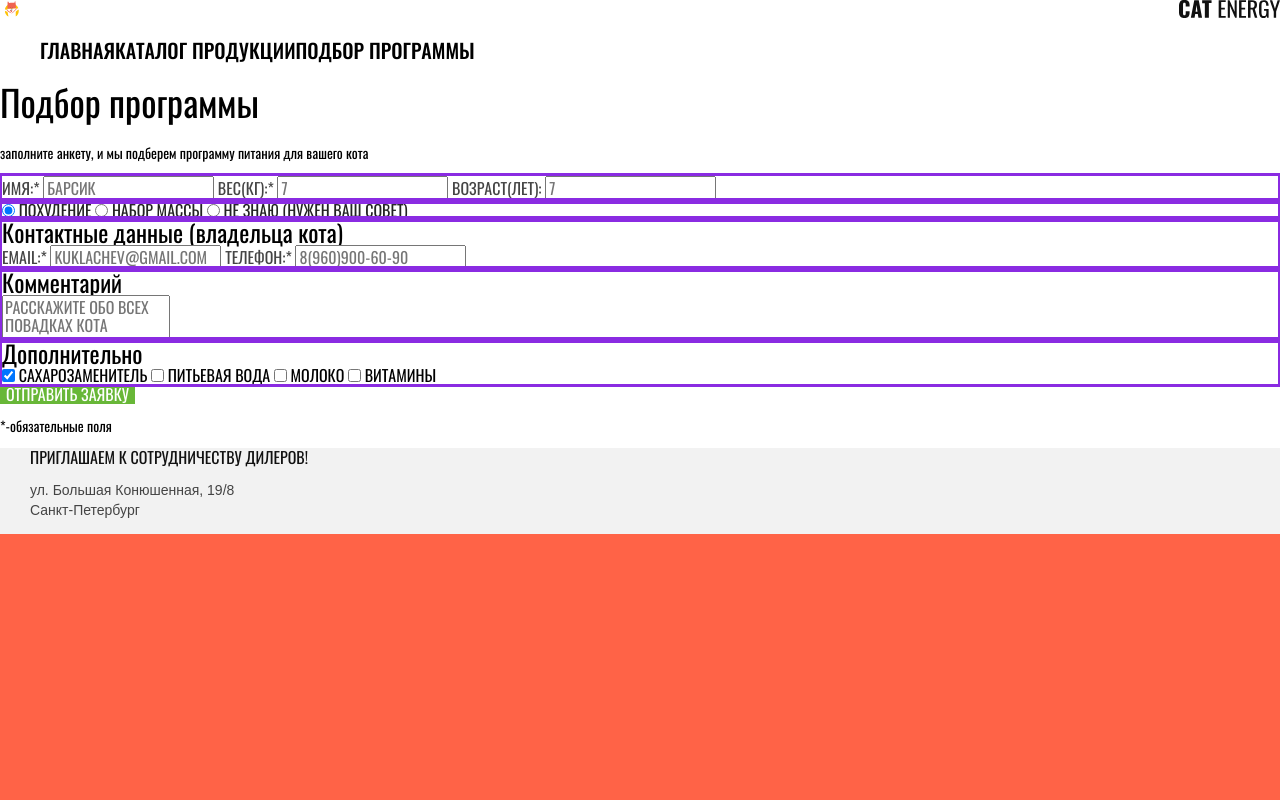
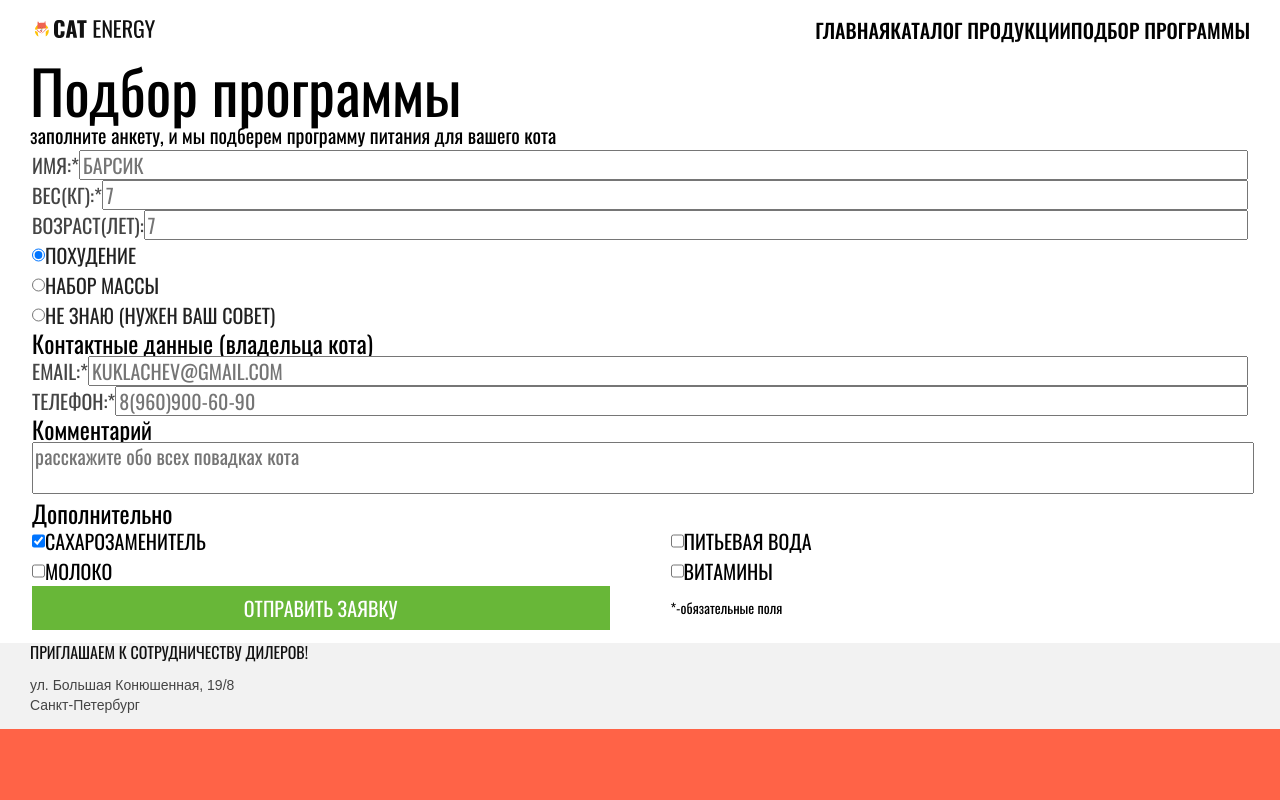
Before and after one commit to Antony703/1591651-cat-energy-21, a website: page source/form.html in a window 1280 px wide. Shown: the top 800 px of the page. Drawn offline with nearby package versions, Linux system fonts and the light colour scheme; files that its build step writes are made by us from their sources; files whose address does not match are found by name.

Commit message:
module4-task2

```diff
--- a/source/form.html
+++ b/source/form.html
@@ -8,8 +8,9 @@
   <link href="css/style.css" rel="stylesheet">
 </head>
 
-<body class="page__body">
-  <header class="page-header">
+<body class="page__body page__body-container">
+  <header class="page-header page-header--form">
+    <div class="page-header__wrapper container">
       <div class="page-header__container">
         <a class="page-header__logo">
           <img class="page-header__logo-image" src="img/logo-mobile.svg" width="24" height="16" alt="Cat energy logo">
@@ -41,68 +42,89 @@
           </ul>
         </div>
       </nav>
+    </div>
   </header>
   <main class="page-main">
-    <h1 class="page__form-header page-title"> Подбор программы</h1>
-    <p class="page__form-header-description">заполните анкету, и мы подберем
+    <h1 class="page__form-header page-title container"> Подбор программы</h1>
+    <p class="page__form-header-description container">заполните анкету, и мы подберем
       программу питания для вашего кота</p>
-    <form class="page__form form" action="https://echo.htmlacademy.ru" method="POST">
+    <form class="page__form form container" action="https://echo.htmlacademy.ru" method="POST">
       <div class="form__container">
         <fieldset class="form__properties">
+          <div class="form__input-wrapper">
             <label class="form__label form__label--text" for="name">имя:* </label>
-          <input class="form__input form__input--text" type="text" placeholder="БАРСИК" name="name" id="name" required>
-
+            <input class="form__input form__input--text" type="text" placeholder="БАРСИК" name="name" id="name"
+              required>
+          </div>
+          <div class="form__input-wrapper">
             <label class="form__label form__label--text" for="weight">вес(кг):* </label>
             <input class="form__input form__input--text" type="text" placeholder="7" name="weight" id="weight" required>
-
+          </div>
+          <div class="form__input-wrapper">
             <label class="form__label form__label--text" for="age">возраст(лет): </label>
             <input class="form__input form__input--number" type="number" placeholder="7" name="age" id="age">
+          </div>
         </fieldset>
         <fieldset class="form__programm">
+          <div class="form__input-wrapper">
             <input class="form__input form__input--radio" type="radio" name="program" value="slim" id="slim" checked>
             <label class="form__label form__label--radio" for="slim">похудение</label>
-
+          </div>
+          <div class="form__input-wrapper">
             <input class="form__input form__input--radio" type="radio" name="program" value="pro" id="pro">
             <label class="form__label form__label--radio" for="pro">набор массы</label>
-
+          </div>
+          <div class="form__input-wrapper">
             <input class="form__input form__input--radio" type="radio" name="program" value="ask" id="ask">
             <label class="form__label form__label--radio" for="ask">не знаю (нужен ваш совет)</label>
+          </div>
         </fieldset>
       </div>
       <fieldset class="form__contacts">
         <legend class="form__legend">Контактные данные (владельца кота)</legend>
-
+        <div class="form__container">
+          <div class="form__input-wrapper">
             <label class="form__label form__label--email" for="email">email:*</label>
             <input class="form__input form__input--email" type="email" name="email" placeholder="KUKLACHEV@GMAIL.COM"
               id="email" required>
-
+          </div>
+          <div class="form__input-wrapper">
             <label class="form__label form__label--tel" for="tel">телефон:*</label>
             <input class="form__input form__input--tel" type="tel" name="tel" placeholder="8(960)900-60-90" id="tel"
               required>
+          </div>
+        </div>
       </fieldset>
       <fieldset class="form__comment">
         <legend class="form__legend">Комментарий</legend>
-        <textarea class="form__comment-text" name="comment" placeholder="РАССКАЖИТЕ ОБО ВСЕХ ПОВАДКАХ КОТА"
+        <textarea class="form__comment-text" name="comment" placeholder="расскажите обо всех повадках кота"
           aria-label="напишите о повадках кота"></textarea>
       </fieldset>
       <fieldset class="form__extra">
         <legend class="form__legend">Дополнительно</legend>
-
+        <div class="form__extra-wrapper">
+          <div class="form__input-wrapper">
             <input class="form__input form__input--checkbox" type="checkbox" name="sweetener" id="sweetener" checked>
             <label class="form__label form__label--checkbox" for="sweetener">сахарозаменитель</label>
-
+          </div>
+          <div class="form__input-wrapper">
             <input class="form__input form__input--checkbox" type="checkbox" name="water" id="water">
             <label class="form__label form__label--checkbox" for="water">питьевая вода</label>
-
+          </div>
+          <div class="form__input-wrapper">
             <input class="form__input form__input--checkbox" type="checkbox" name="milk" id="milk">
             <label class="form__label form__label--checkbox" for="milk">молоко</label>
-
+          </div>
+          <div class="form__input-wrapper">
             <input class="form__input form__input--checkbox" type="checkbox" name="vitamin" id="vitamin">
             <label class="form__label form__label--checkbox" for="vitamin">витамины</label>
+          </div>
+          <button class="button form__submit" type="submit">отправить заявку</button>
+          <p class="form__required-fields">*-обязательные поля</p>
+        </div>
       </fieldset>
 
-      <button class="button form__submit" type="submit">отправить заявку</button>
-      <p class="form__required-fields">*-обязательные поля</p>
+
     </form>
   </main>
   <footer class="page-footer page-footer--form">
--- a/source/less/block/container.less
+++ b/source/less/block/container.less
@@ -1,6 +1,7 @@
 .container {
   // min-width: @mobile-width;
   // max-width: @desktop-width;
+  box-sizing: border-box;
   margin: 0 auto;
   padding: 0 20px;
 
--- a/source/less/block/form.less
+++ b/source/less/block/form.less
@@ -1,12 +1,20 @@
+.form {
+  @media (min-width:@tablet-width) {
+    font-size: 20px;
+    line-height: 30px;
+  }
+}
+
 .form fieldset {
-  outline: 3px solid blueviolet;
+  // outline: 3px solid blueviolet;
 
   border: none;
   padding: 0;
 }
+
 .form__container {
   @media (min-width:@desktop-width) {
-    display:grid;
+    display: grid;
     grid-template-columns: 1fr 1fr;
     gap: 100px;
   }
@@ -28,6 +36,18 @@
 .form__input {
   text-transform: uppercase;
   color: @special_dark-grey;
+
+  &--text,
+  &--number,
+  &--email,
+  &--tel {
+    flex-grow: 1;
+  }
+}
+
+.form__input-wrapper {
+  display: flex;
+  justify-content: flex-start;
 }
 
 .form__legend {
@@ -36,6 +56,7 @@
 }
 
 .form__comment-text {
+  width: 100%;
   color: @special_dark-grey;
   resize: none;
 }
@@ -44,3 +65,31 @@
   font-size: 14px;
   line-height: 16px;
 }
+
+.form__extra-wrapper {
+  display: flex;
+  flex-direction: column;
+
+  @media (min-width:@tablet-width) {
+    display: grid;
+    grid-template-columns: 1fr 1fr;
+    column-gap: 61px;
+  }
+
+  @media (min-width:@desktop-width) {
+    display: grid;
+    grid-template-columns: 1fr 1fr 1fr 1fr;
+    column-gap: 61px;
+  }
+}
+
+@media (min-width:@desktop-width) {
+  .form__submit {
+    grid-column: 1/ span 2;
+  }
+
+
+  .form__required-fields {
+    grid-column: span 2;
+  }
+}
--- a/source/less/block/main-nav.less
+++ b/source/less/block/main-nav.less
@@ -4,11 +4,12 @@
   line-height: 20px;
   font-weight: 500;
   text-transform: uppercase;
-
+  z-index: 1;
 }
 
 .main-nav__list {
   list-style: none;
+
   @media (min-width:@tablet-width) {
     display: flex;
     flex-direction: row;
--- a/source/less/block/page-header.less
+++ b/source/less/block/page-header.less
@@ -1,48 +1,13 @@
-.page-header {
-  // background-color: transparent;
+// .page-header {
+//   background-color: transparent;
 
-  @media (min-width:@desktop-width) {
+
+// }
+.page-header--main {
+   @media (min-width:@desktop-width) {
     color: @basic_white;
   }
 }
-
-// .page-header__background-wrapper {
-//   display: none;
-// }
-// @media (min-width:@desktop-width) {
-//   .page-header {
-//     height: 696px;
-//   }
-//   .page-header__background-wrapper {
-//     display: inline;
-//     position: absolute;
-//     height: 100%;
-//     width: 50%;
-//     top: 0;
-//     right: 0;
-//     z-index: -1;
-//     background-image: url("../../img/index-header-background-desktop.jpg");
-//     background-position: top right;
-//     background-repeat: no-repeat;
-//   }
-// }
-// @media (min-width:@desktop-width) {
-//   .page-header::after {
-//     position: absolute;
-//     content: "";
-//     height: 100%;
-//     width: 50%;
-//     top: 0;
-//     right: 0;
-//     z-index: -1;
-//     background-image: url("../../img/index-header-background-desktop.jpg");
-//     background-position: top right;
-//     background-repeat: no-repeat;
-//     background-color: fade(@basic_green, 85%);
-//     background-blend-mode: overlay;
-//   }
-
-// }
 
 .page-header__wrapper {
   display: flex;
@@ -55,7 +20,6 @@
 
   @media (min-width: @desktop-width) {
     // flex-direction: row;
-
   }
 }
 
--- a/source/less/block/page-title.less
+++ b/source/less/block/page-title.less
@@ -2,4 +2,8 @@
   font-size: 36px;
   line-height: 36px;
   font-weight: normal;
+  @media (min-width:@tablet-width) {
+    font-size: 60px;
+    line-height: 60px;
+  }
 }
--- a/source/less/block/page.less
+++ b/source/less/block/page.less
@@ -10,8 +10,8 @@
 
 .page__body-container {
   min-width: @mobile-width;
-  // max-width: @desktop-width;
-  // margin: 0 auto;
+//   max-width: @desktop-width;
+//   margin: 0 auto;
 }
 
 // .page__form-header {
@@ -24,6 +24,10 @@
   font-size: 14px;
   line-height: 18px;
   font-weight: normal;
+  @media (min-width:@tablet-width) {
+    font-size: 20px;
+    line-height: 30px;
+  }
 }
 
 // .page__catalog-header {
--- a/source/less/block/product.less
+++ b/source/less/block/product.less
@@ -5,7 +5,7 @@
   font-weight: normal;
 
   @media (min-width:@tablet-width) {
-    background-color: @basic_white;
+    background-color: transparent;
     color: @basic_black;
   }
 
@@ -17,11 +17,11 @@
   .product::after {
     content: "";
     position: absolute;
-    top:0;
+    top:-90px;
     right: 0;
     height: 100%;
     width: 50%;
-    z-index: 0;
+    z-index: -1;
     background-color: fade(@basic_green,85%);
   }
 }
```
Also changed, not shown: source/index.html (+1 -1 lines). Lines whose indentation alone changed are shown as unchanged.
